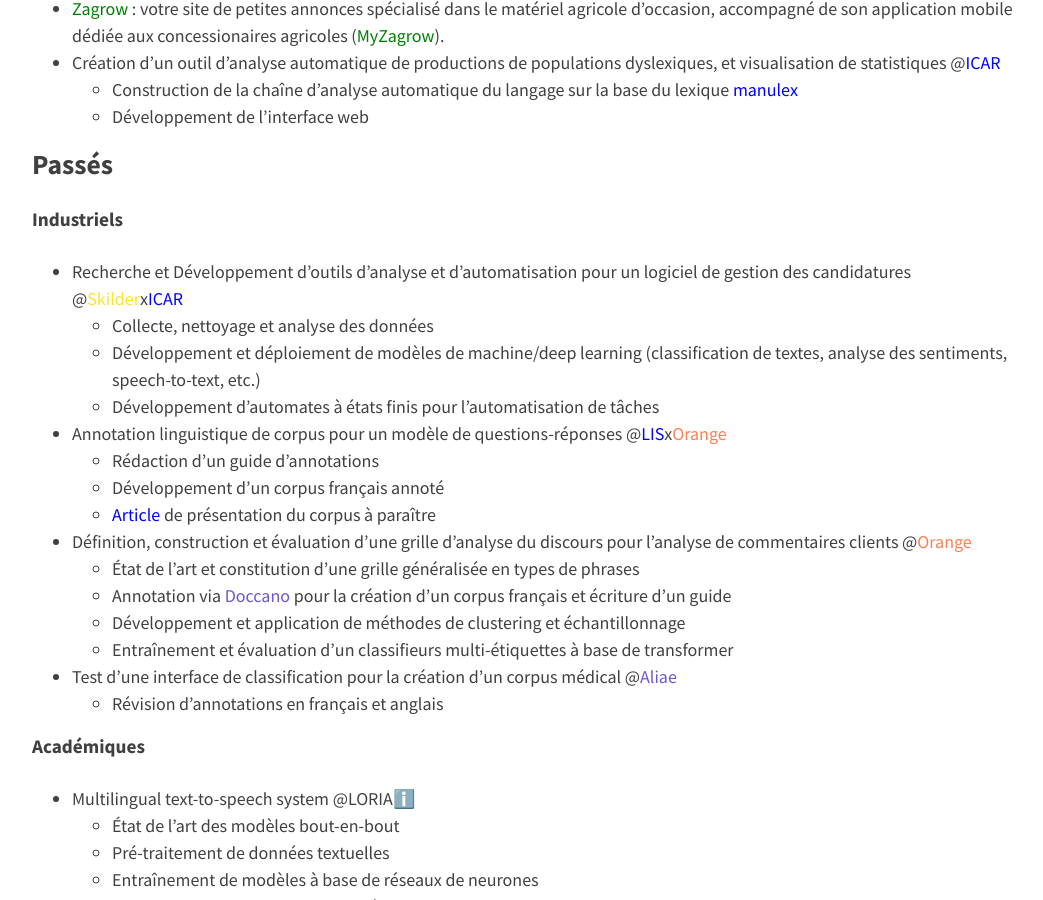
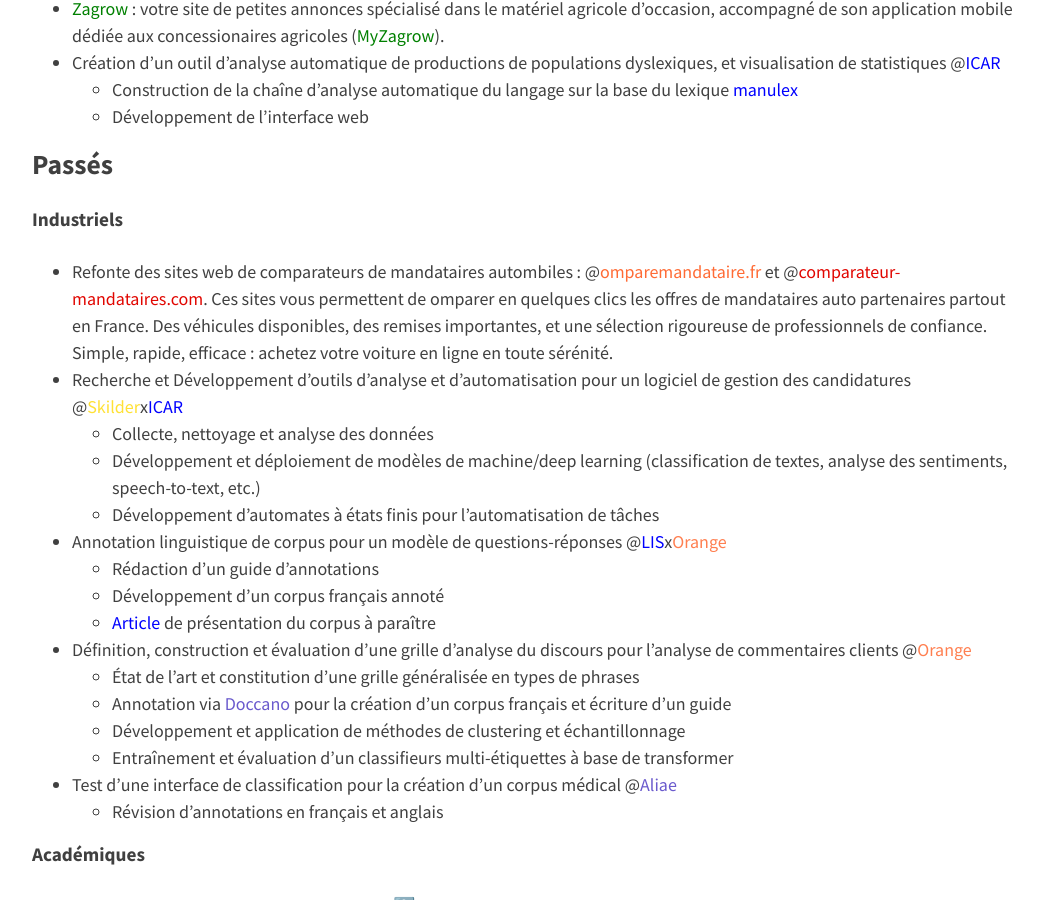
Before and after one commit to ludivinero/ludivinero.github.io, a Jekyll site: the page built from projets.md, in a window 1280 px wide and 900 px high, scrolled down 533 px. Shown: the whole window, without its empty margins (114-1157 px from the left). Built offline with Jekyll 4.4.1, drawn with Linux system fonts in a browser that asks for light colours; nearby versions of some CDN libraries.

Commit message:
Update projets.md

```diff
--- a/projets.md
+++ b/projets.md
@@ -14,6 +14,7 @@ entries_layout: list
 
 ## Passés
 #### Industriels
+- Refonte des sites web de comparateurs de mandataires autombiles : @<a href="https://www.comparemandataire.fr" style="color:#ff6b35; text-decoration:none;">omparemandataire.fr</a> et @<a href="https://www.comparateur-mandataires.com" style="color:#e10600; text-decoration:none;">comparateur-mandataires.com</a>. Ces sites vous permettent de omparer en quelques clics les offres de mandataires auto partenaires partout en France. Des véhicules disponibles, des remises importantes, et une sélection rigoureuse de professionnels de confiance. Simple, rapide, efficace : achetez votre voiture en ligne en toute sérénité.
 - Recherche et Développement d'outils d'analyse et d'automatisation pour un logiciel de gestion des candidatures @<a href="https://skilder.fr" style="color:#ffe135; text-decoration:none;">Skilder</a>x<a href="http://icar.cnrs.fr/recherche/interactions-cognitions/equipe-12/" style="color:blue; text-decoration:none;">ICAR</a>
   - Collecte, nettoyage et analyse des données
   - Développement et déploiement de modèles de machine/deep learning (classification de textes, analyse des sentiments, speech-to-text, etc.)
```
